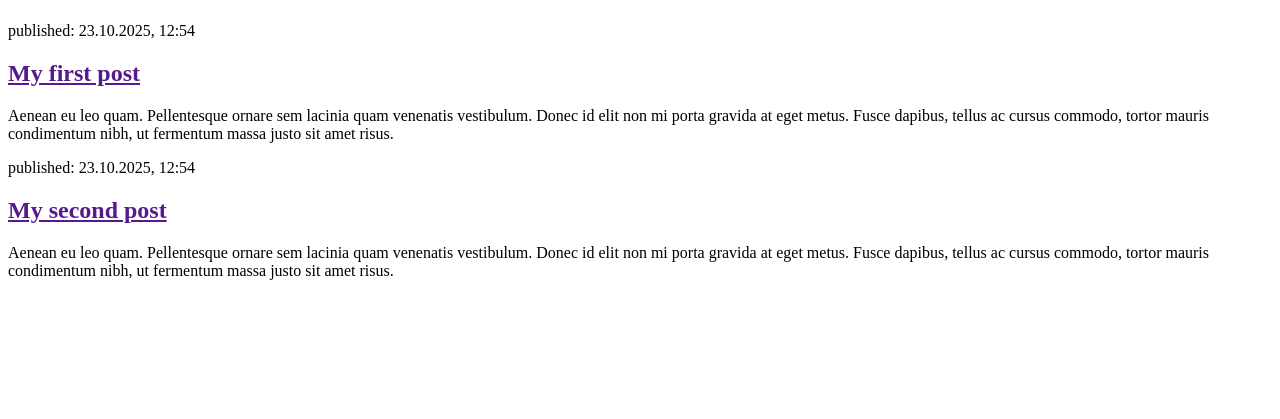
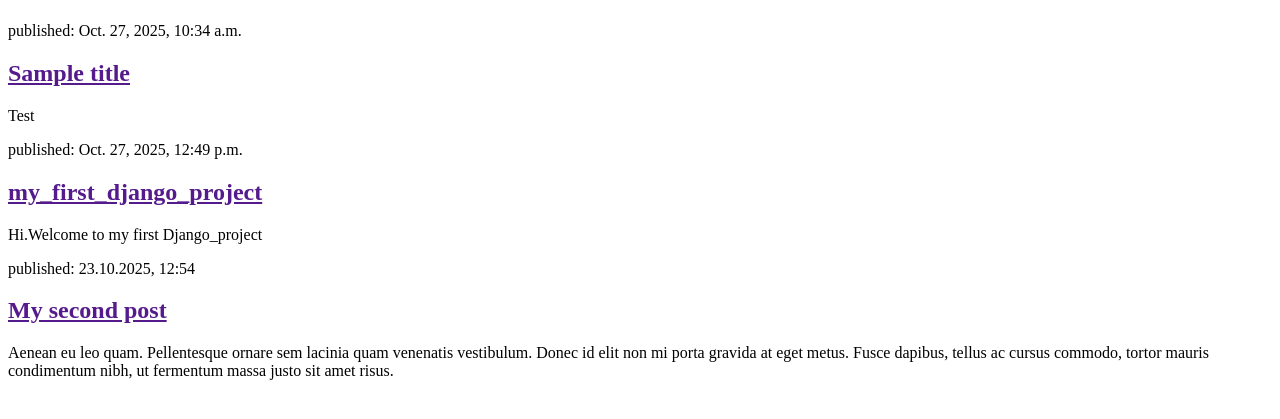
Before and after one commit to Lindiwe-Masombuka/django_project, a Django app: page / in a window 1280 px wide. Shown: the part 58-477 px from the top of the page. Run offline with Django 5.2, Linux system fonts and the light colour scheme; data comes from the database, SQL or seed files in the repository; both versions use the stored data as it was after the commit.

Commit message:
The changes I made again on my post_list.html

```diff
--- a/mysite/blog/templates/blog/post_list.html
+++ b/mysite/blog/templates/blog/post_list.html
@@ -8,11 +8,13 @@
             <h1><a href="/">Django Girls Blog</a></h1>
         </header>
 
-        <article>
-            <time>published: 23.10.2025, 12:54</time>
-            <h2><a href="">My first post</a></h2>
-            <p>Aenean eu leo quam. Pellentesque ornare sem lacinia quam venenatis vestibulum. Donec id elit non mi porta gravida at eget metus. Fusce dapibus, tellus ac cursus commodo, tortor mauris condimentum nibh, ut fermentum massa justo sit amet risus.</p>
-        </article>
+        {% for post in posts %}
+            <article>
+                <time>published: {{ post.published_date}}</time>
+                <h2><a href="">{{post.title}}</a></h2>
+                <p>{{ post.text|linebreaksbr }}</p>
+            </article>
+        {% endfor %}
 
         <article>
             <time>published: 23.10.2025, 12:54</time>
--- a/mysite/blog/urls.py
+++ b/mysite/blog/urls.py
@@ -1,4 +1,3 @@
-from django.urls import path
 from django.urls import path
 from . import views
 
--- a/mysite/blog/views.py
+++ b/mysite/blog/views.py
@@ -1,8 +1,9 @@
 from django.shortcuts import render
+from django.utils import timezone
 from .models import Post
 
 def post_list(request):
-    posts = Post.objects.all()
-    return render(request, 'blog/post_list.html', {'posts':posts})
+    posts = Post.objects.filter(published_date__lte=timezone.now()).order_by('published_date')
+    return render(request, 'blog/post_list.html',{'posts': posts})
 
 # Create your views here.11
```
Also changed, not shown: mysite/db.sqlite3.
